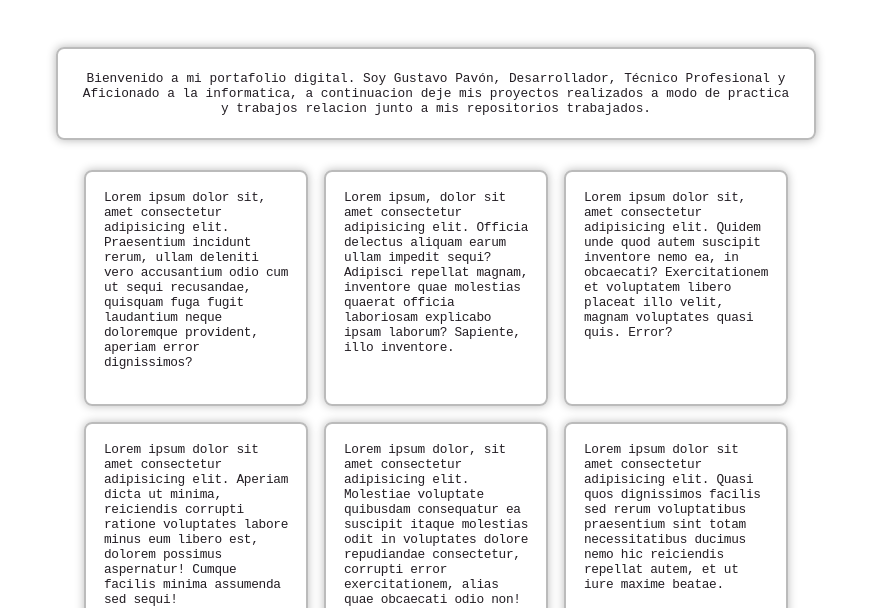
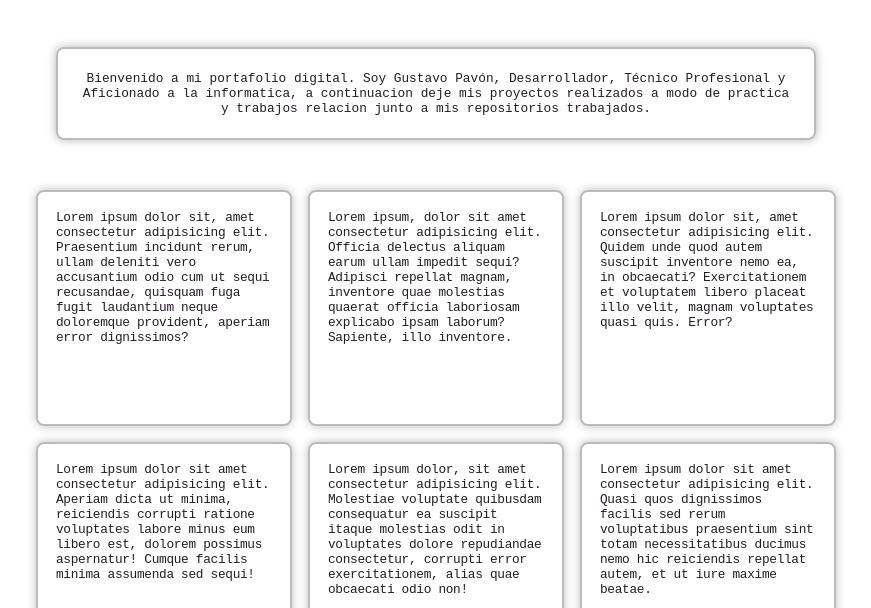
Before and after one commit to sCaptor/PortfolioWeb, a plain HTML site: page index.html in a window 1280 px wide. Shown: the part 201-809 px from the top of the page, without its empty margins (204-1075 px from the left). Drawn offline with Linux system fonts and the light colour scheme; a script that the page names is missing.

Commit message:
Fix in Padding of cardcontainer class

```diff
--- a/style.css
+++ b/style.css
@@ -108,9 +108,7 @@ Section{
 	max-width: 800px;
 }
 .cardmargins {
-    margin: auto;
-
-    max-width: 55%; /* o cualquier valor que desees */
+	padding: 20px; /* o cualquier valor que desees */
 }
 
 .lista {
```
